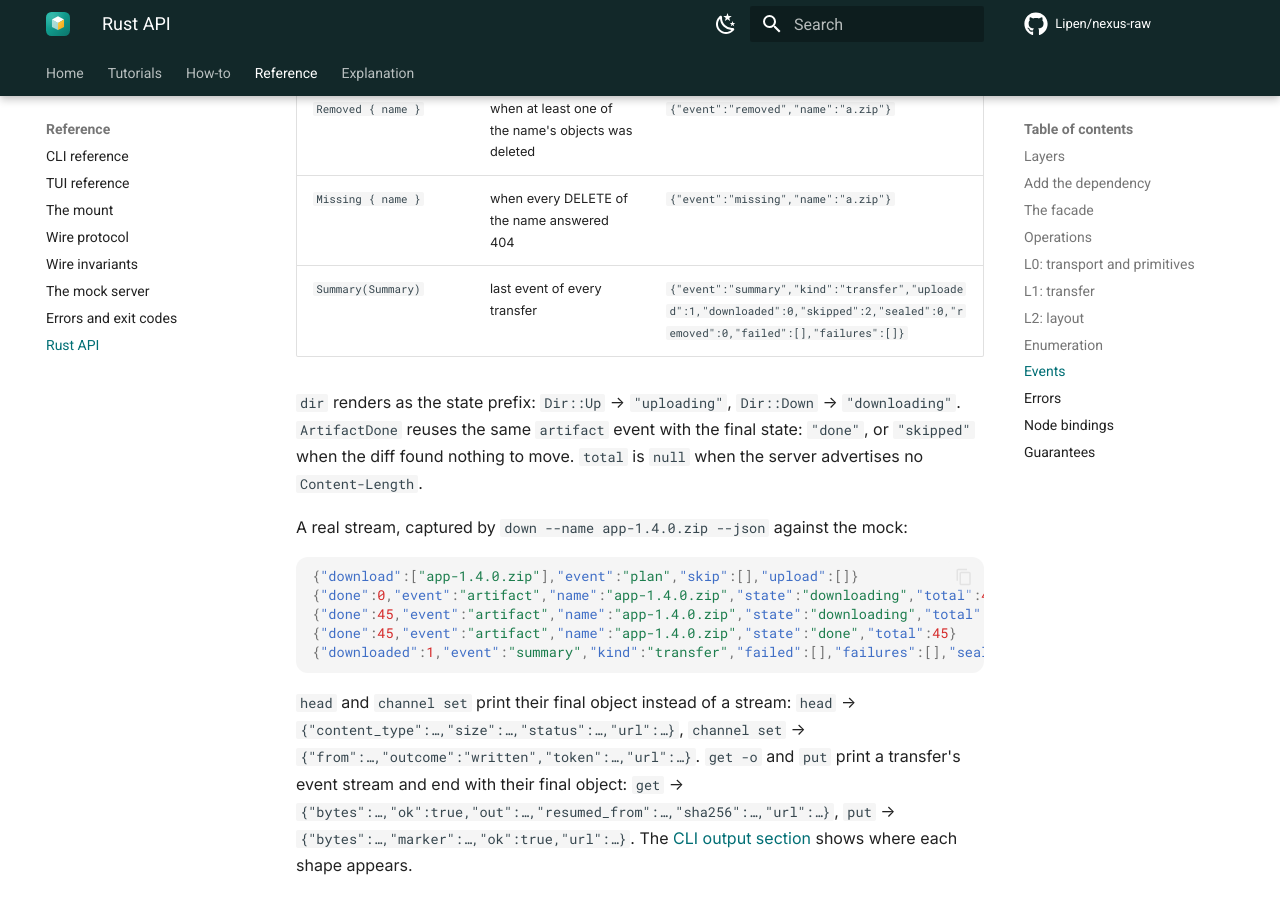
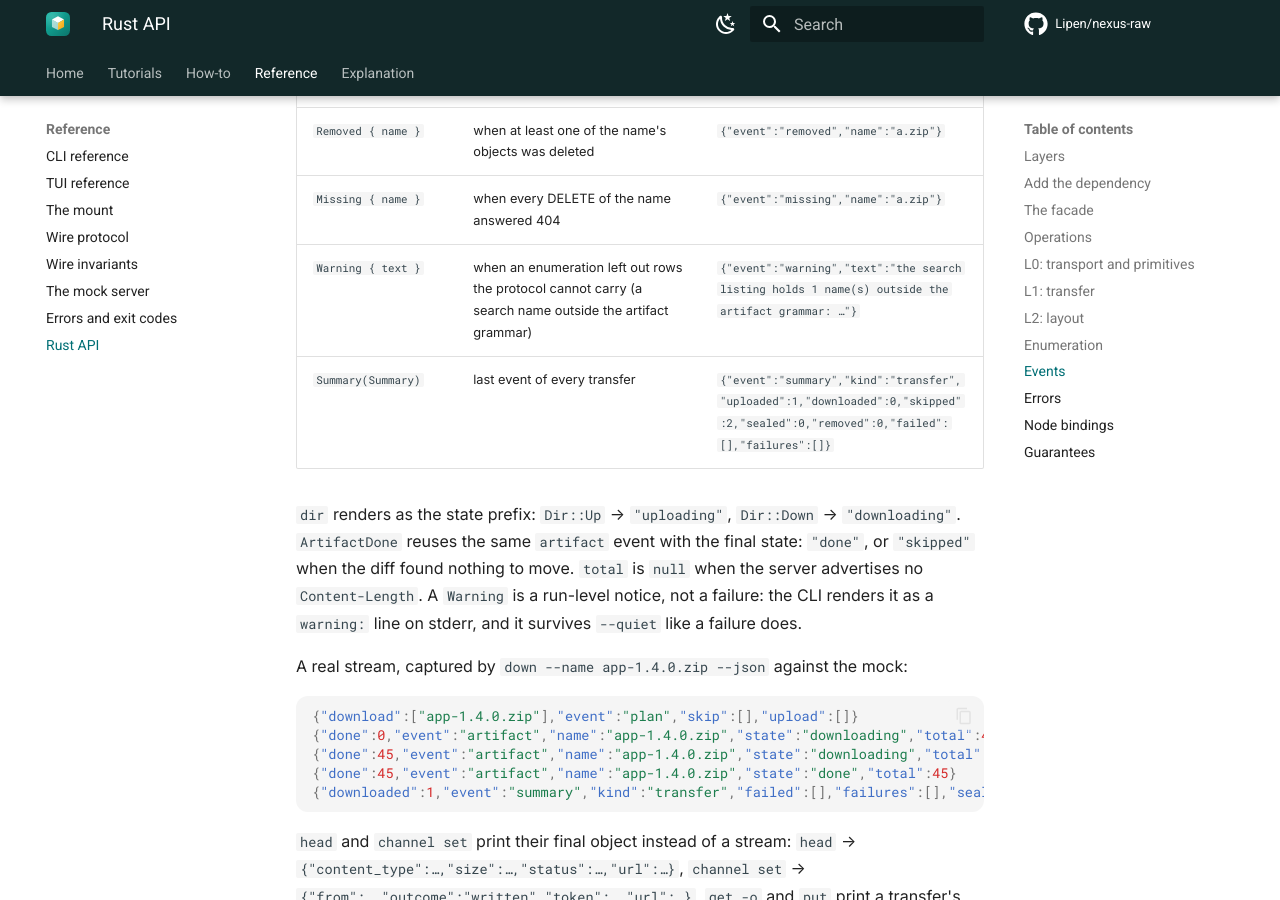
Before and after one commit to Lipen/nexus-raw, an MkDocs documentation site: the page built from docs/reference/api.md, in a window 1280 px wide and 900 px high, scrolled down 8733 px. Built offline with MkDocs 1.6.1 and Material for MkDocs 9.7.7, drawn with Linux system fonts in a browser that asks for light colours; comment, search, counter and statistics services are not loaded.

Commit message:
docs: list the warning event in the API reference

```diff
--- a/docs/reference/api.md
+++ b/docs/reference/api.md
@@ -231,11 +231,13 @@ The NDJSON shapes are fixed by golden tests, and `Event::to_json()` is the singl
 | `Removing { name }` | before a name's DELETEs go out | `{"event":"removing","name":"a.zip"}` |
 | `Removed { name }` | when at least one of the name's objects was deleted | `{"event":"removed","name":"a.zip"}` |
 | `Missing { name }` | when every DELETE of the name answered 404 | `{"event":"missing","name":"a.zip"}` |
+| `Warning { text }` | when an enumeration left out rows the protocol cannot carry (a search name outside the artifact grammar) | `{"event":"warning","text":"the search listing holds 1 name(s) outside the artifact grammar: …"}` |
 | `Summary(Summary)` | last event of every transfer | `{"event":"summary","kind":"transfer","uploaded":1,"downloaded":0,"skipped":2,"sealed":0,"removed":0,"failed":[],"failures":[]}` |
 
 `dir` renders as the state prefix: `Dir::Up` → `"uploading"`, `Dir::Down` → `"downloading"`.
 `ArtifactDone` reuses the same `artifact` event with the final state: `"done"`, or `"skipped"` when the diff found nothing to move.
 `total` is `null` when the server advertises no `Content-Length`.
+A `Warning` is a run-level notice, not a failure: the CLI renders it as a `warning:` line on stderr, and it survives `--quiet` like a failure does.
 
 A real stream, captured by `down --name app-1.4.0.zip --json` against the mock:
 
```
